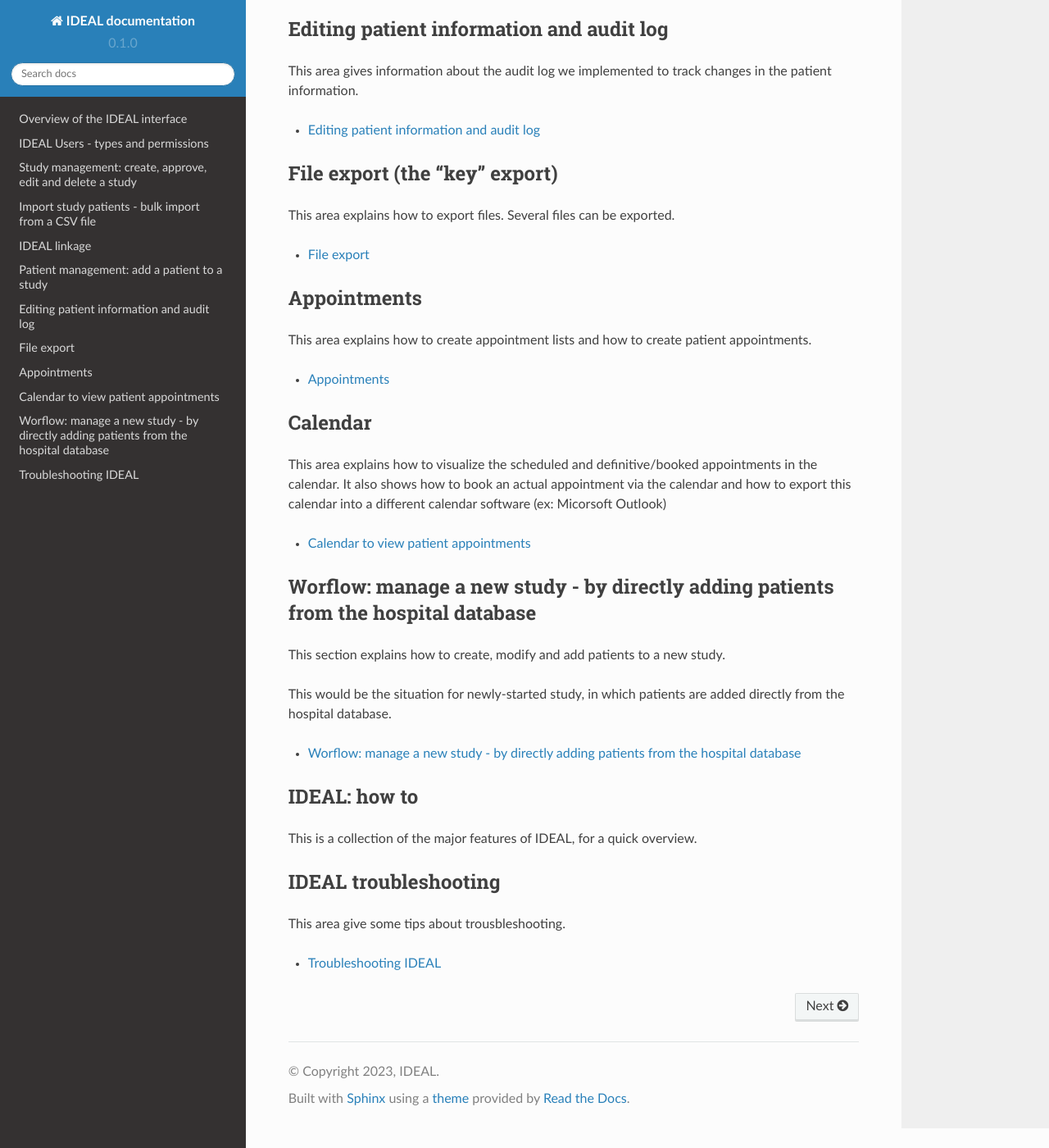
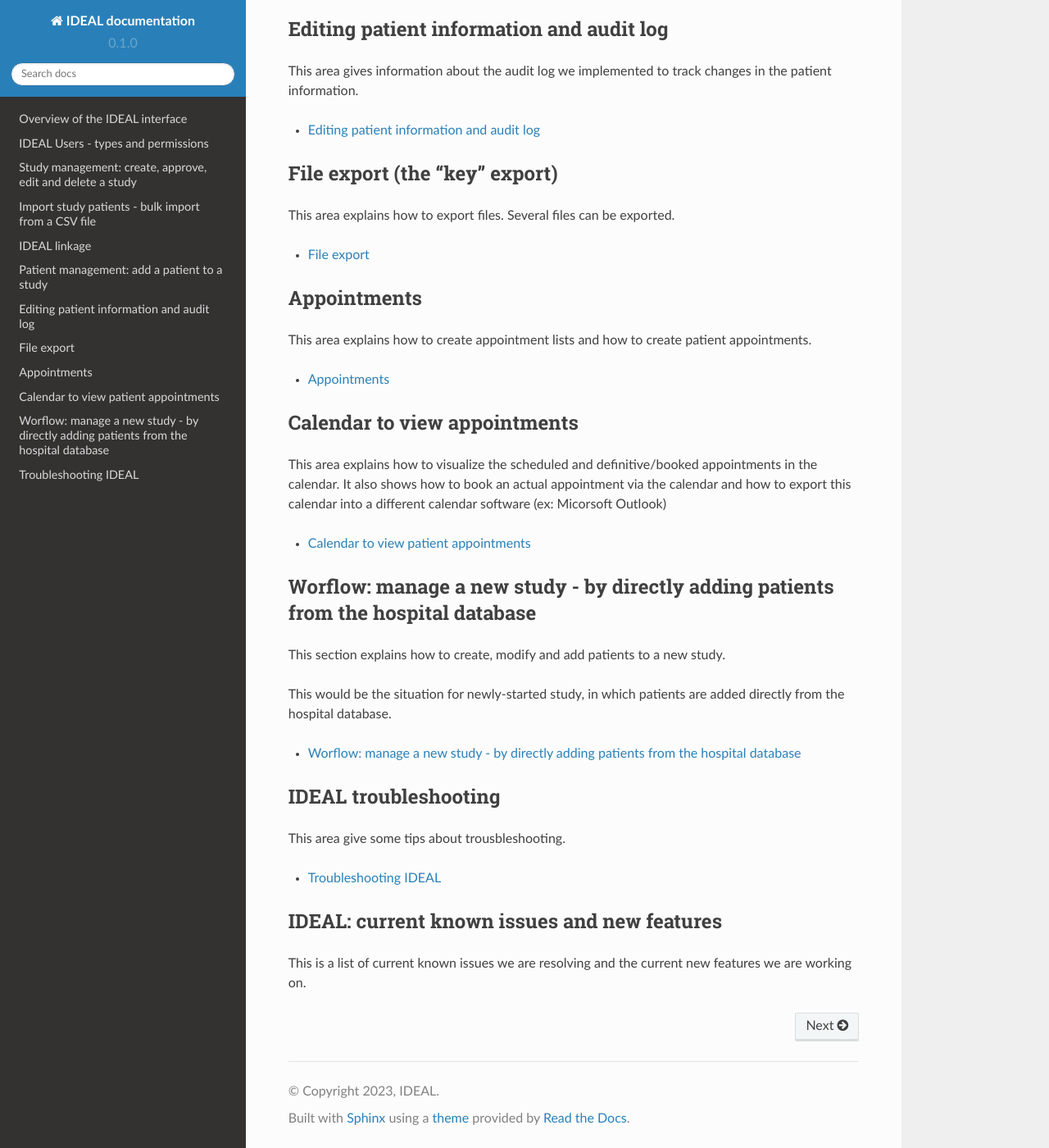
Before and after one commit to Nynuphar/IDEAL-doc, a Sphinx documentation site: the page built from docs/source/index.rst, in a window 1280 px wide and 1400 px high, scrolled down 1663 px. Shown: the whole window at 82% size. Built offline with Sphinx 7.4.7 and the Read the Docs theme 2.0.0, drawn with Linux system fonts in a browser that asks for light colours; pages that are not in the unit, such as notebooks, are missing from menus; some of the changed text lies outside the part shown.

Commit message:
Update index.rst

```diff
--- a/docs/source/index.rst
+++ b/docs/source/index.rst
@@ -107,8 +107,8 @@ This area explains how to create appointment lists and how to create patient app
 
    appointments
 
-Calendar
-**************
+Calendar to view appointments
+*************************************
 
 This area explains how to visualize the scheduled and definitive/booked appointments in the calendar. It also shows how to book an actual appointment via the calendar and how to export this calendar into a different calendar software (ex: Micorsoft Outlook)
 
@@ -129,16 +129,6 @@ This would be the situation for newly-started study, in which patients are added
 
    newstudyhospitaldb
 
-IDEAL: how to
-***************
-
-This is a collection of the major features of IDEAL, for a quick overview.
-
-.. toctree::
-   :maxdepth: 1
-
-   howto
-
 IDEAL troubleshooting
 ************************
 
@@ -148,3 +138,13 @@ This area give some tips about trousbleshooting.
    :maxdepth: 1
 
    trouble
+
+IDEAL: current known issues and new features
+************************************************
+
+This is a list of current known issues we are resolving and the current new features we are working on.
+
+.. toctree::
+   :maxdepth: 1
+
+   issues
```
Also changed, not shown: other parts of docs/source/index.rst (+1 -1 lines).
